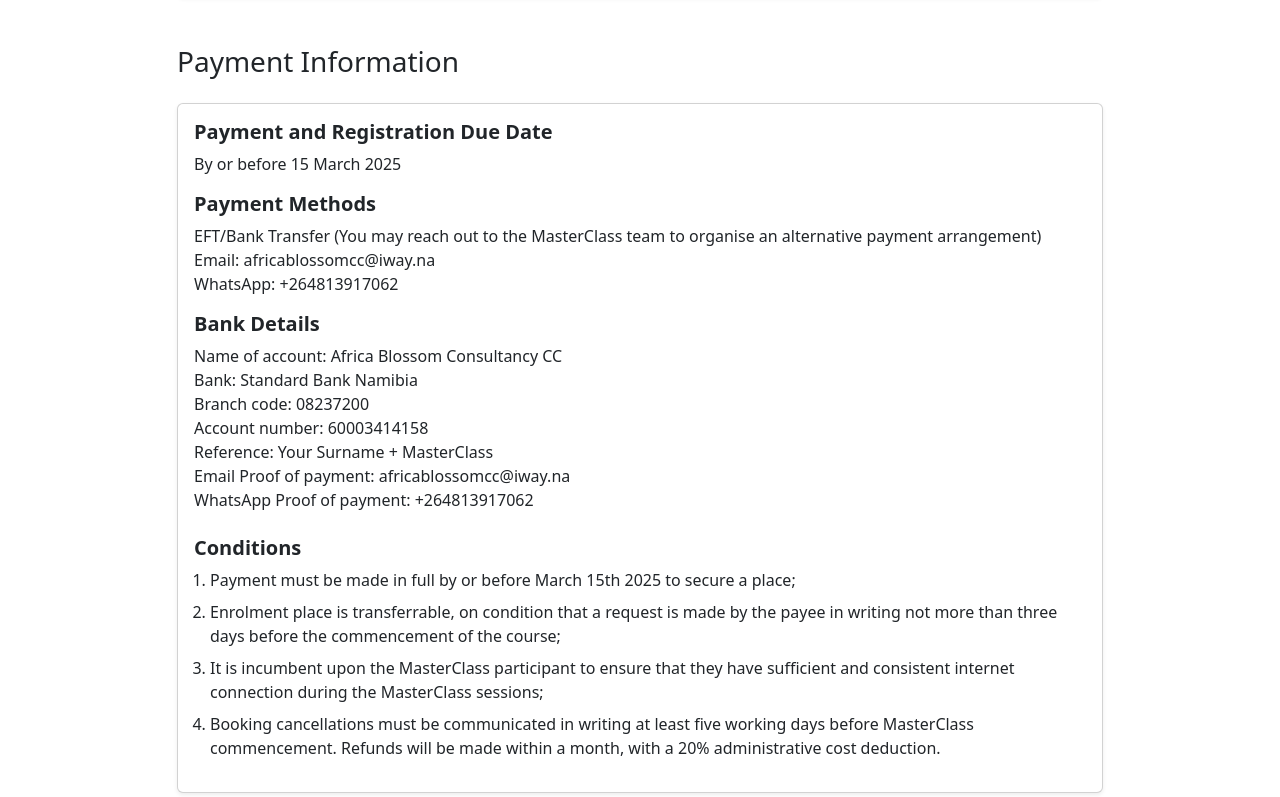
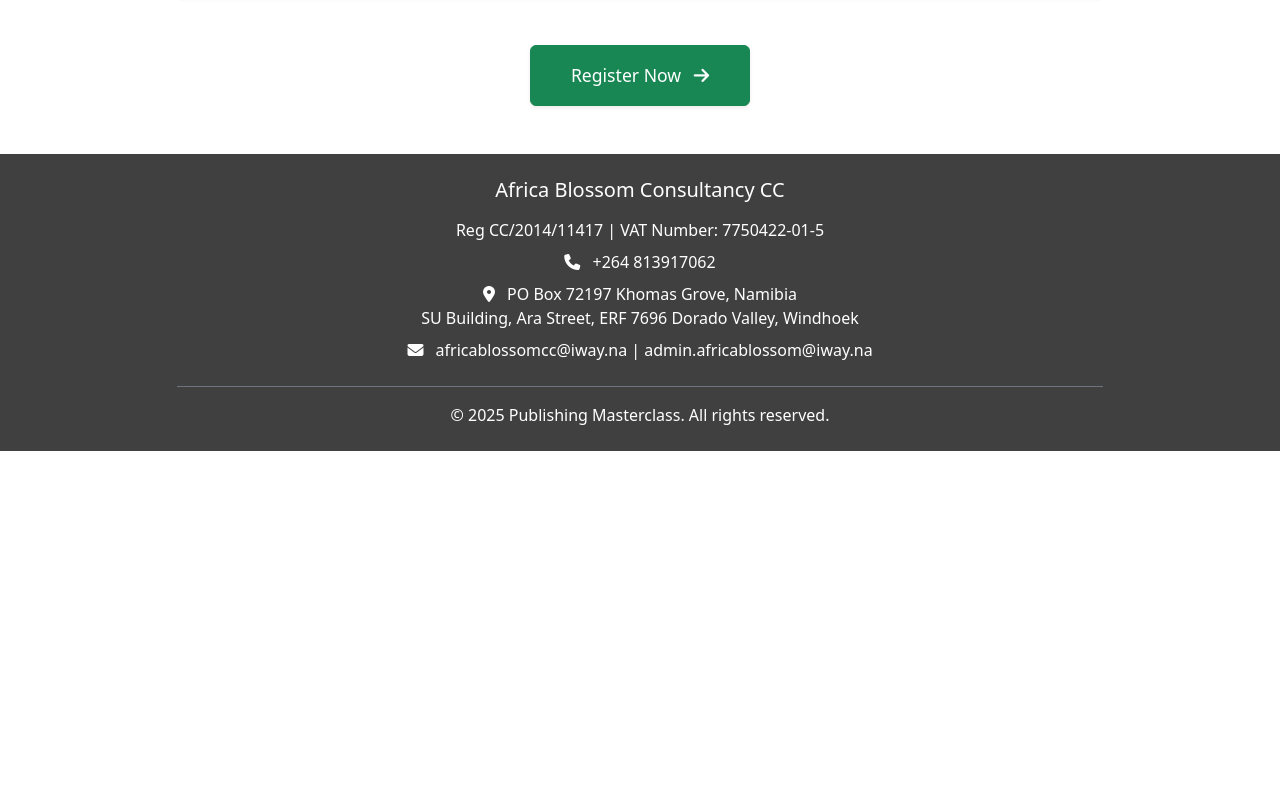
Before and after one commit to LeeMayinoti/Publishing, a plain HTML site: page Index.html in a window 1280 px wide. Shown: the part 1576-2373 px from the top of the page. After the commit the page ends 2027 px from the top, so only its background shows below. Drawn offline with nearby package versions, Linux system fonts and the light colour scheme.

Commit message:
removed payment from  Index.html

```diff
--- a/Index.html
+++ b/Index.html
@@ -143,47 +143,6 @@
             </div>
         </section>
 
-<!-- Payment Information -->
-<section class="mb-5">
-    <div class="row justify-content-center">
-        <div class="col-lg-10">
-            <h2 class="h3 mb-4">Payment Information</h2>
-            <div class="card shadow-sm">
-                <div class="card-body">
-                    <div class="mb-4">
-                        <h3 class="h5 fw-bold">Payment and Registration Due Date</h3>
-                        <p class="mb-3">By or before 15 March 2025</p>
-
-                        <h3 class="h5 fw-bold">Payment Methods</h3>
-                        <p class="mb-3">EFT/Bank Transfer (You may reach out to the MasterClass team to organise an alternative payment arrangement)<br>
-                        Email: africablossomcc@iway.na<br>
-                        WhatsApp: +264813917062</p>
-
-                        <h3 class="h5 fw-bold">Bank Details</h3>
-                        <p class="mb-0">Name of account: Africa Blossom Consultancy CC</p>
-                        <p class="mb-0">Bank: Standard Bank Namibia</p>
-                        <p class="mb-0">Branch code: 08237200</p>
-                        <p class="mb-0">Account number: 60003414158 </p>
-                        <p class="mb-0">Reference: Your Surname + MasterClass</p>
-                        <p class="mb-0">Email Proof of payment: africablossomcc@iway.na</p>
-                        <p class="mb-3">WhatsApp Proof of payment: +264813917062</p>
-                    </div>
-
-                    <div>
-                        <h3 class="h5 fw-bold">Conditions</h3>
-                        <ol class="ps-3">
-                            <li class="mb-2">Payment must be made in full by or before March 15th 2025 to secure a place;</li>
-                            <li class="mb-2">Enrolment place is transferrable, on condition that a request is made by the payee in writing not more than three days before the commencement of the course;</li>
-                            <li class="mb-2">It is incumbent upon the MasterClass participant to ensure that they have sufficient and consistent internet connection during the MasterClass sessions;</li>
-                            <li class="mb-2">Booking cancellations must be communicated in writing at least five working days before MasterClass commencement. Refunds will be made within a month, with a 20% administrative cost deduction.</li>
-                        </ol>
-                    </div>
-                </div>
-            </div>
-        </div>
-    </div>
-</section>
-
 
 
 
```
